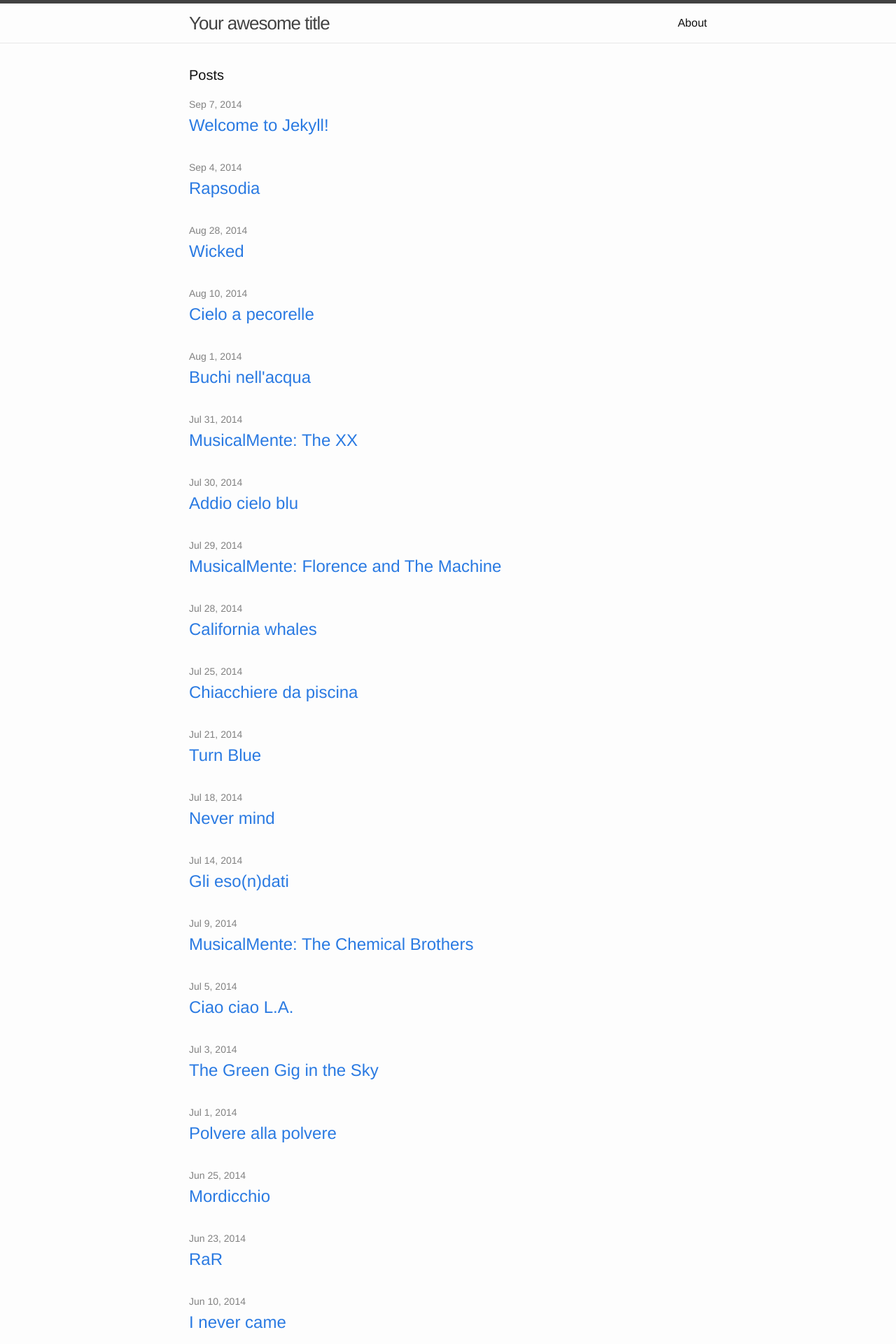
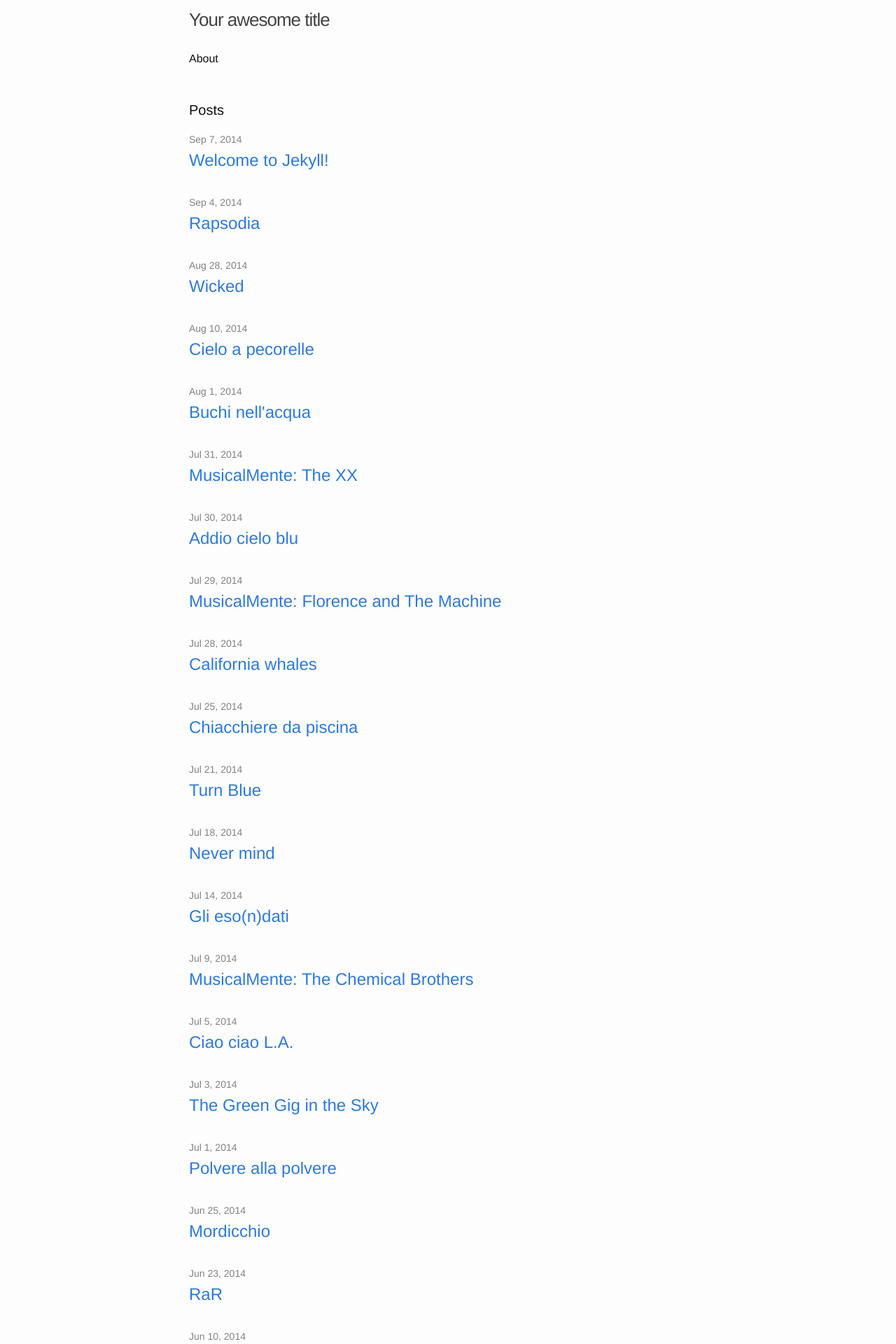
Before and after one commit to ilblogdimm/ilblogdimm, a Jekyll site: the page built from index.html, in a window 1280 px wide. Shown: the top 1920 px of the page at 70% size. Built offline with Jekyll 4.4.1, drawn with Linux system fonts in a browser that asks for light colours.

Commit message:
Rimuovi righe e aggiungi nav

```diff
--- a/_sass/_layout.scss
+++ b/_sass/_layout.scss
@@ -2,8 +2,6 @@
  * Site header
  */
 .site-header {
-    border-top: 5px solid $grey-color-dark;
-    border-bottom: 1px solid $grey-color-light;
     min-height: 56px;
 
     // Positioning context for the mobile navigation icon
@@ -24,7 +22,8 @@
 }
 
 .site-nav {
-    float: right;
+    float: left;
+    clear:both;
     line-height: 56px;
 
     .menu-icon {
@@ -92,7 +91,6 @@
  * Site footer
  */
 .site-footer {
-    border-top: 1px solid $grey-color-light;
     padding: $spacing-unit 0;
 }
 
```
